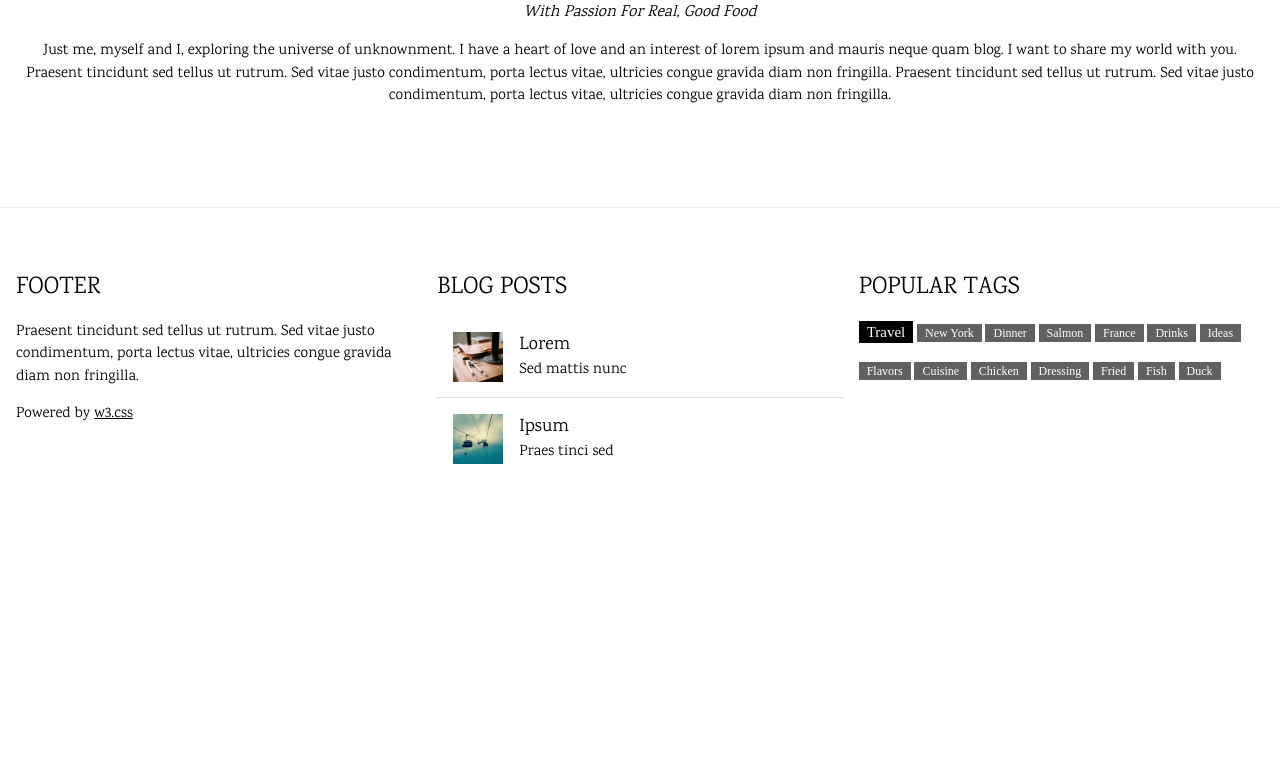
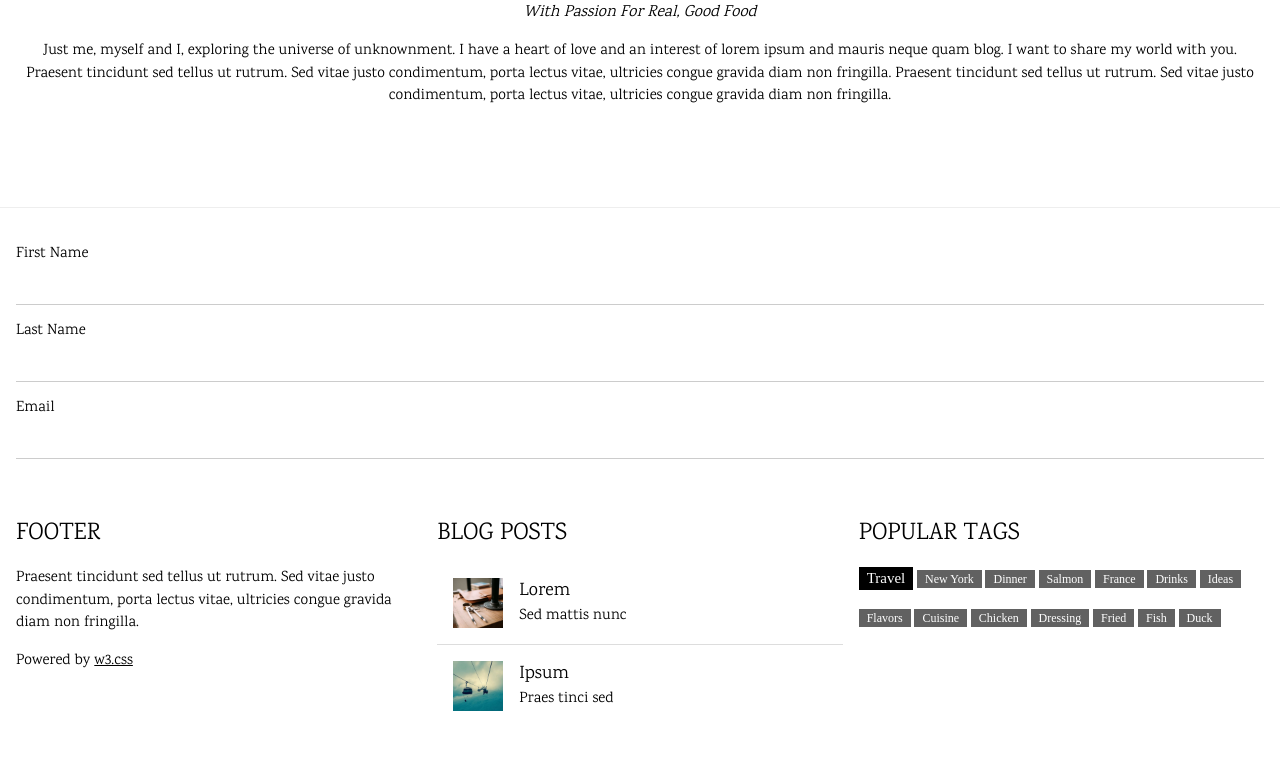
Before and after one commit to iamantu93/webforansible, a PHP site: page / in a window 1280 px wide. Shown: the part 1547-2305 px from the top of the page. Before the commit the page ends 2011 px from the top, so only its background shows below. Run offline with PHP 8.4, Linux system fonts and the light colour scheme; data comes from the database, SQL or seed files in the repository.

Commit message:
Update index.php

```diff
--- a/index.php
+++ b/index.php
@@ -102,6 +102,19 @@ mysqli_close($connection);
   </div>
   <hr>
 
+  <!-- Input form -->
+ <form class="w3-container">
+  <p>
+  <label>First Name</label>
+  <input class="w3-input" type="text"></p>
+  <p>
+  <label>Last Name</label>
+  <input class="w3-input" type="text"></p>
+  <p>
+  <label>Email</label>
+  <input class="w3-input" type="text"></p>
+</form>
+
   <!-- Footer -->
   <footer class="w3-row-padding w3-padding-32">
     <div class="w3-third">
```
